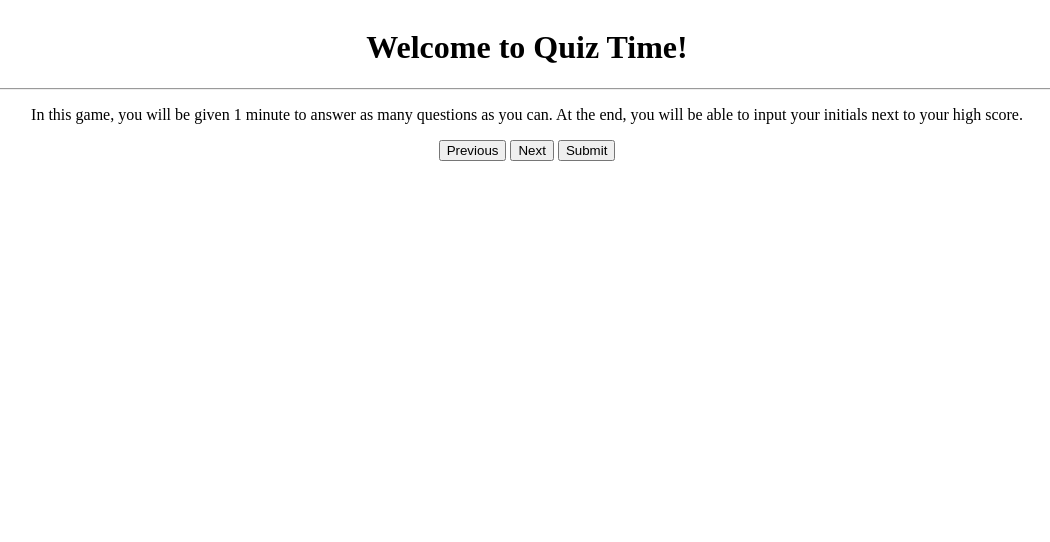
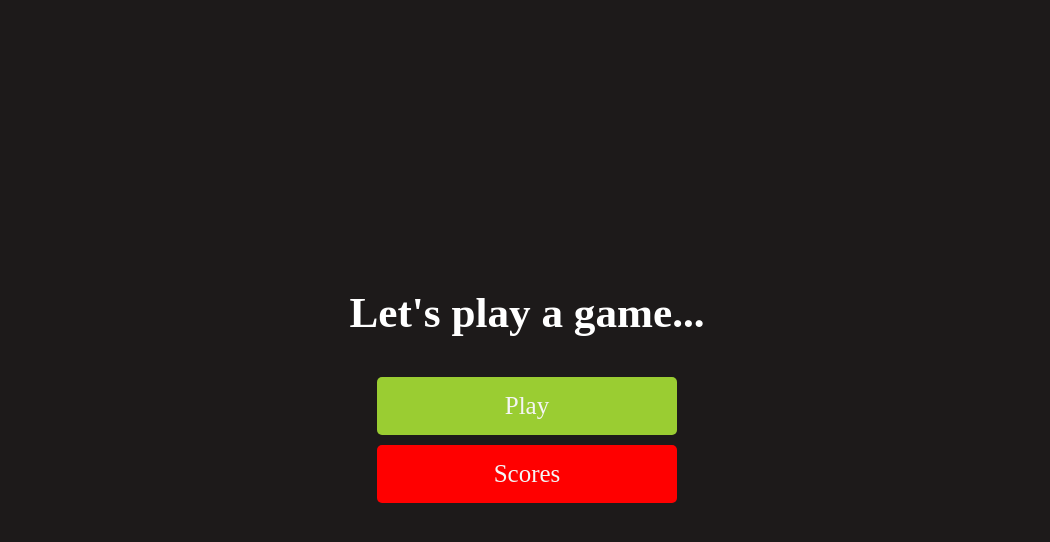
Before and after one commit to MWebb2321/Quiz-TIme, a plain HTML site: page index.html in a window 1280 px wide. Shown: the whole page, without its empty margins (113-1163 px from the left). Drawn offline with nearby package versions, Linux system fonts and the light colour scheme.

```diff
--- a/index.html
+++ b/index.html
@@ -2,22 +2,19 @@
 <html lang="en">
 <head>
     <meta charset="UTF-8">
-    <meta name="viewport" content="width=device-width, initial-scale=1.0, shrink-to-fit=no">
+    <meta name="viewport" content="width=device-width, initial-scale=1.0">
+    <title>Quiz Time!</title>
     <link rel="stylesheet" href="style.css">
-    <script src="https://cdn.jsdelivr.net/npm/bootstrap@5.0.0-beta1/dist/js/bootstrap.bundle.min.js" integrity="sha384-ygbV9kiqUc6oa4msXn9868pTtWMgiQaeYH7/t7LECLbyPA2x65Kgf80OJFdroafW" crossorigin="anonymous"></script>
-    <title>Quiz Time!</title>
-    <script>javascript.js</script>
+    <link rel="game" href="game.html">
 </head>
 <body>
-    <h1>Welcome to Quiz Time!</h1>
-    <hr>
-    <p>In this game, you will be given 1 minute to answer as many questions as you can. At the end, you will be able to input your initials next to your high score.</p>
-    <div class>
-        <div id="quiz"></div>
+    <div class="container">
+        <div id="home" class="flex-column flex-center">
+            <h1>Let's play a game...</h1>
+            <a href="/game.html" class="btn">Play</a>
+            <a href="/scores.html" id="scores-btn"
+            class="btn">Scores</a>
+        </div>
     </div>
-    <button id="previous">Previous</button>
-    <button id="next">Next</button>
-    <button id="submit">Submit</button>
-        <div id="results"></div>
 </body>
 </html>
--- a/style.css
+++ b/style.css
@@ -1,8 +1,70 @@
-body {
-  align-content: center;
+:root {
+  background-color: rgb(29, 26, 26);
+}
+
+* {
+  box-sizing: border-box;
+  margin: 0;
+  padding: 0;
+  font-size: 50%;
+  font-family: "Times New Roman", Times, serif;
+}
+
+h1 {
+  font-size: 5.4rem;
+  color: #fff;
+  margin-bottom: 5rem;
+}
+
+h2 {
+  font-size: 4.2rem;
+}
+
+.container {
+  width: 100vw;
+  height: 100vh;
+  display: flex;
+  justify-content: center;
+  align-items: center;
+  max-width: 80rem;
+  margin: 0 auto;
+  padding: 2rem;
+}
+
+.flex-column {
+  display: flex;
+  flex-direction: column;
+}
+
+.flex-center {
+  justify-content: center;
+  align-items: center;
+}
+
+.justify-center {
+  justify-content: center;
+}
+
+.text-center {
   text-align: center;
 }
 
-p {
-  text-size-adjust: 18px;
+.hidden {
+  display: none;
 }
+
+.btn {
+  font-size: 25px;
+  padding: 15px;
+  width: 300px;
+  text-align: center;
+  margin-bottom: 10px;
+  text-decoration: none;
+  color: whitesmoke;
+  background: yellowgreen;
+  border-radius: 5px;
+}
+
+#scores-btn {
+  background: red;
+}
```
Also changed, not shown: game.html (added, +36 -0 lines), javascript.js (+29 -0 lines).
